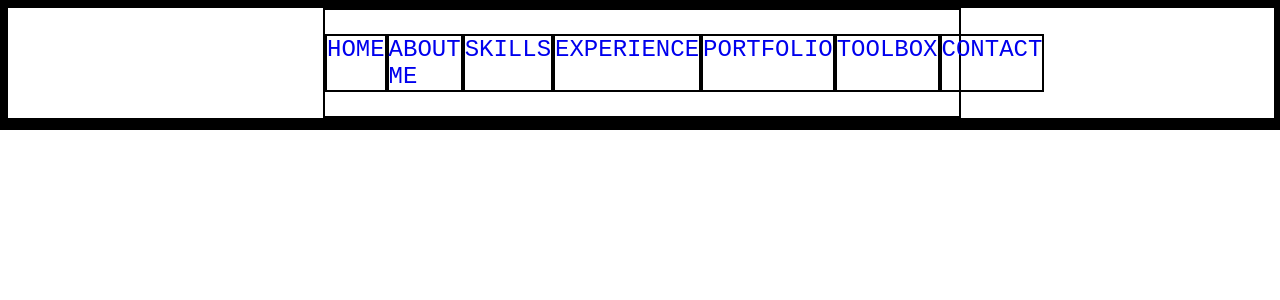
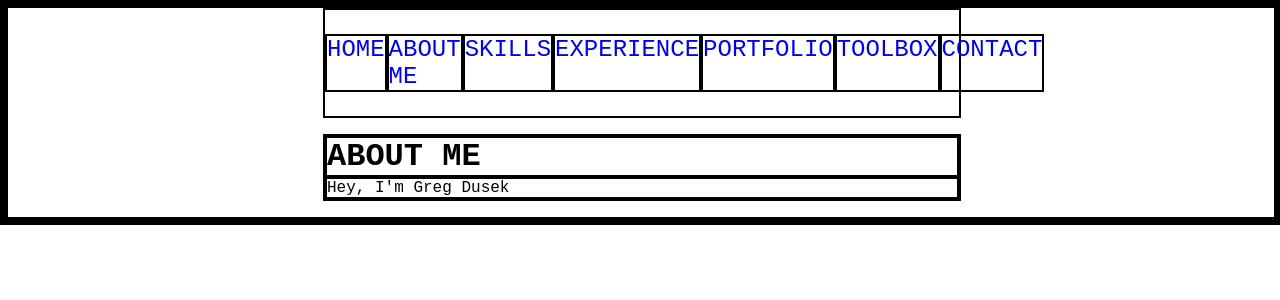
Before and after one commit to gregdusek/my-portfolio, a React (Create React App) app: page / in a window 1280 px wide. Shown: the top 300 px of the page. Built offline with nearby package versions, Linux system fonts and the light colour scheme.

Commit message:
Changed Link to Switch for testing

```diff
--- a/src/App.js
+++ b/src/App.js
@@ -5,7 +5,6 @@ import About from './Components/About';
 import Contact from './Components/Contact';
 import Experience from './Components/Experience';
 import Home from './Components/Home';
-// import Landing from './Components/Landing';
 import Navigate from './Components/Navbar';
 import Portfolio from './Components/Portfolio';
 import Skills from './Components/Skills';
@@ -15,16 +14,16 @@ function App() {
   return (
     <div className="App">
       <Navigate />
-      <Switch>
-          <Route path='/' exact component={Home} />
-          <Route path='/About' exact component={About} />
-          <Route path='/Experience' exact component={Experience} />
-          <Route path='/Skills' exact component={Skills} />
-          {/* <Landing /> */}
-          <Route path='/Portfolio' exact component={Portfolio} />
-          <Route path='/Toolbox' exact component={Toolbox} />
-          <Route path='/Contact' exact component={Contact} />
-      </Switch>
+      <About />
+      {/* <Switch> */}
+          <Switch path='/' exact component={Home} />
+          <Switch path='/About' exact component={About} />
+          <Switch path='/Experience' exact component={Experience} />
+          <Switch path='/Skills' exact component={Skills} />
+          <Switch path='/Portfolio' exact component={Portfolio} />
+          <Switch path='/Toolbox' exact component={Toolbox} />
+          <Switch path='/Contact' exact component={Contact} />
+      {/* </Switch> */}
     </div>
   );
 }
```
